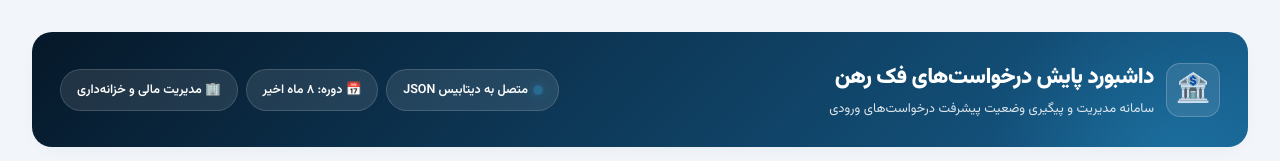
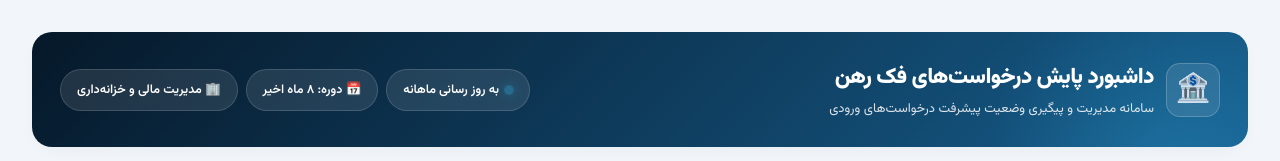
Before and after one commit to YTR-cyber/lienrelease, a plain HTML site: page index.html in a window 1280 px wide. Shown: the top 161 px of the page. Drawn offline with nearby package versions, Linux system fonts and the light colour scheme.

Commit message:
Update index.html

```diff
--- a/index.html
+++ b/index.html
@@ -309,7 +309,7 @@
       </div>
     </div>
     <div class="header-meta">
-      <div class="pill"><span class="dot"></span> متصل به دیتابیس JSON</div>
+      <div class="pill"><span class="dot"></span> به روز رسانی ماهانه </div>
       <div class="pill">📅 دوره: ۸ ماه اخیر</div>
       <div class="pill">🏢 مدیریت مالی و خزانه‌داری</div>
     </div>
@@ -602,4 +602,5 @@ window.addEventListener('load', async () => {
 });
 </script>
 </body>
+
 </html>
```
